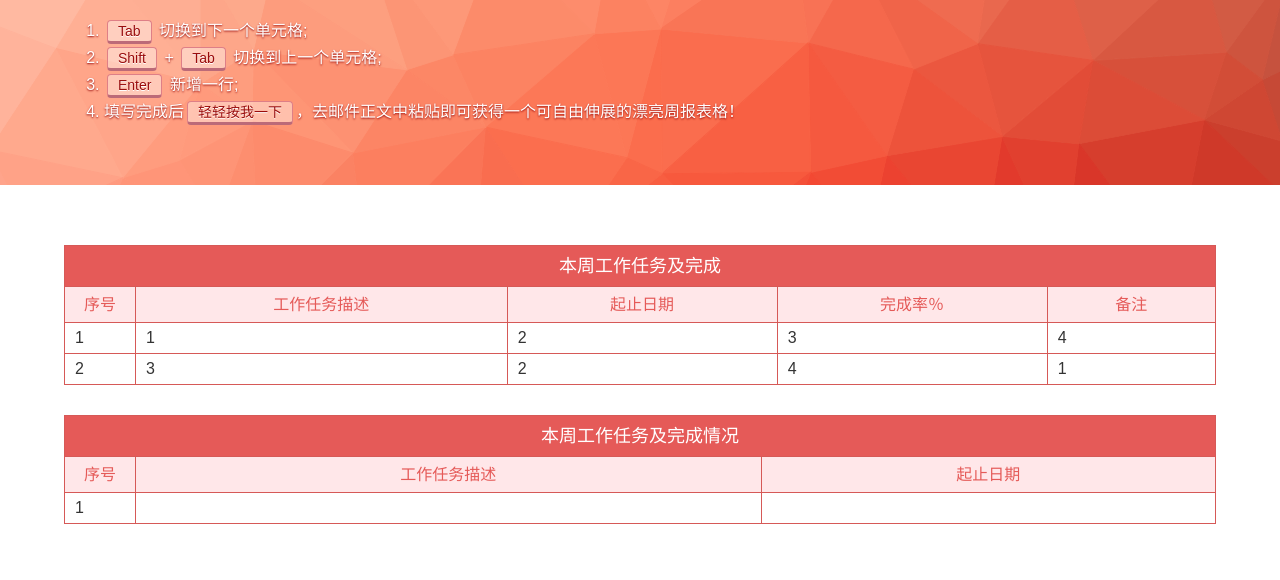
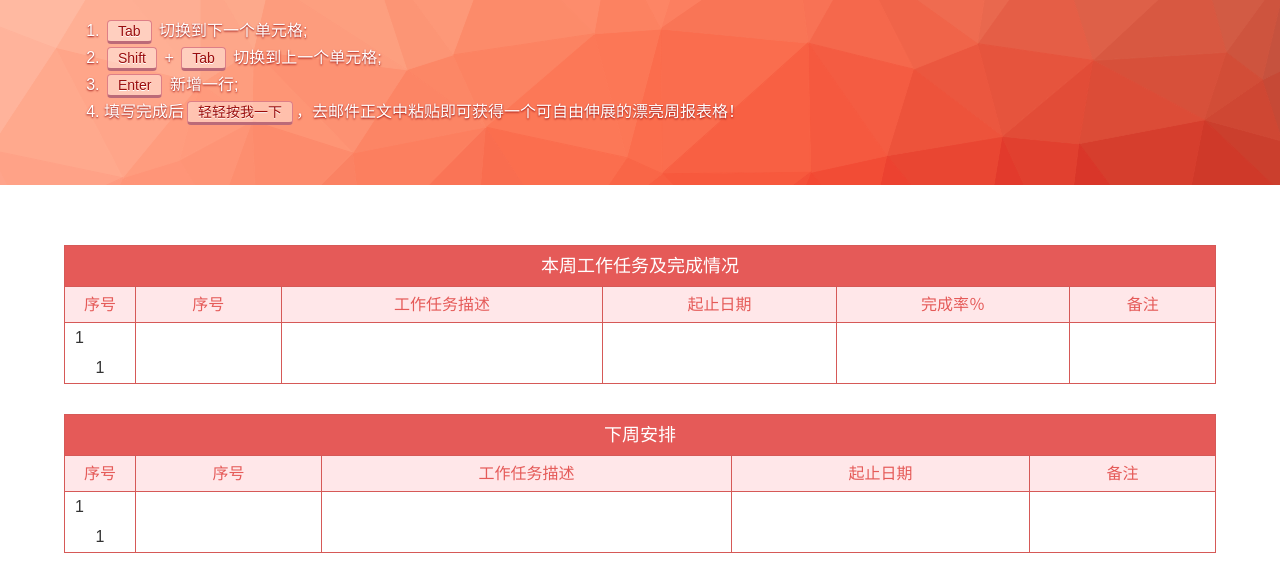
Before and after one commit to abstack/abstack-weekly-generator, a website: page index.html in a window 1280 px wide. Shown: the part 213-793 px from the top of the page. Drawn offline with Linux system fonts and the light colour scheme.

Commit message:
Modify index.html

```diff
--- a/index.html
+++ b/index.html
@@ -120,7 +120,7 @@
     width: 50px;
     pointer-events: none;
   }
-  /*table tr:first-child td:first-child:after,
+  table tr:first-child td:first-child:after,
   table tr:nth-child(2) td:first-child:after{
     content: none;
   }
@@ -128,7 +128,7 @@
     content: counter(item-number);
     display: block;
     text-align: center;
-  }*/
+  }
   table tr td input{
     position: absolute;
     z-index: 0;
@@ -164,51 +164,34 @@
       <li>填写完成后<button id="button-copy-table">轻轻按我一下</button>，去邮件正文中粘贴即可获得一个可自由伸展的漂亮周报表格！</li>
     </ol>
   </header>
-  <!-- <table>
-    <tbody>
-      <tr>
-        <td class="table-header" colspan="4">本周工作任务及完成情况</td>
-      </tr>
-      <tr>
-        <td class="table-title">工作任务描述</td>
-        <td class="table-title">起止日期</td>
-        <td class="table-title">完成率（%）</td>
-        <td class="table-title">备注</td>
-      </tr>
-      <tr>
-        <td>sdafadsf</td>
-        <td>asdf</td>
-        <td>sadf</td>
-        <td><input type="text" value="这是个 input，点击进行输入"></td>
-      </tr>
-    </tbody>
-  </table> -->
-  <div id="box"></div>
+  <div id="table-container"></div>
   <footer>
     CopyRight &copy; 2016 抽象科技前端团队出品
   </footer>
   <script src="utils-es6.js"></script>
   <script src="table.js"></script>
   <script>
-  // 用法
-  const box = document.getElementById('box');
-  const props = [
-    {
-      head: '本周工作任务及完成',
-      title: ['工作任务描述', '起止日期', '完成率％', '备注'],
-      row: [
-        [1, 2, 3, 4],
-        [3, 2, 4, 1],
-      ],
-    },
-    {
-      head: '本周工作任务及完成情况',
-      title: ['工作任务描述', '起止日期'],
-      row: [
-      ],
-    },
-  ];
-  const Table = weeklyTable.init(box, props);
+    var tableIns = weeklyTable.init(document.getElementById('table-container'), [
+      {
+        head: '本周工作任务及完成情况',
+        title: ['序号', '工作任务描述', '起止日期', '完成率％', '备注'],
+        row: [],
+      },
+      {
+        head: '下周安排',
+        title: ['序号', '工作任务描述', '起止日期', '备注'],
+        row: [],
+      },
+      {
+        head: '问题感言',
+        title: ['序号', '描述'],
+        row: [],
+      },
+    ]);
+
+    document.getElementById('button-copy-table').addEventListener('click', function () {
+      utils.copyElement(document.getElementById('table-container'));
+    });
   </script>
 </body>
 </html>
```
